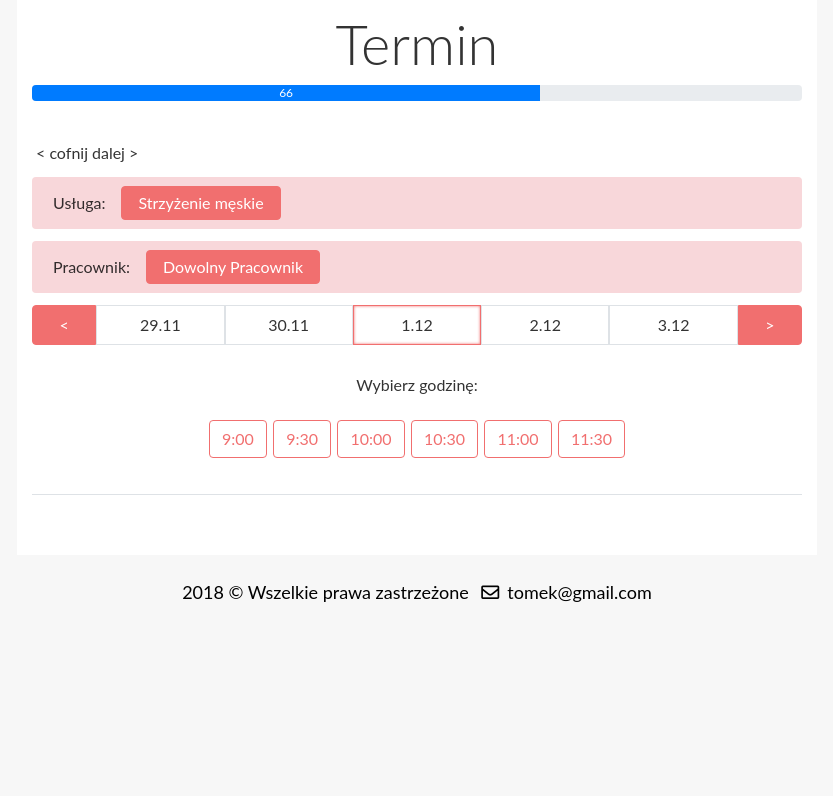
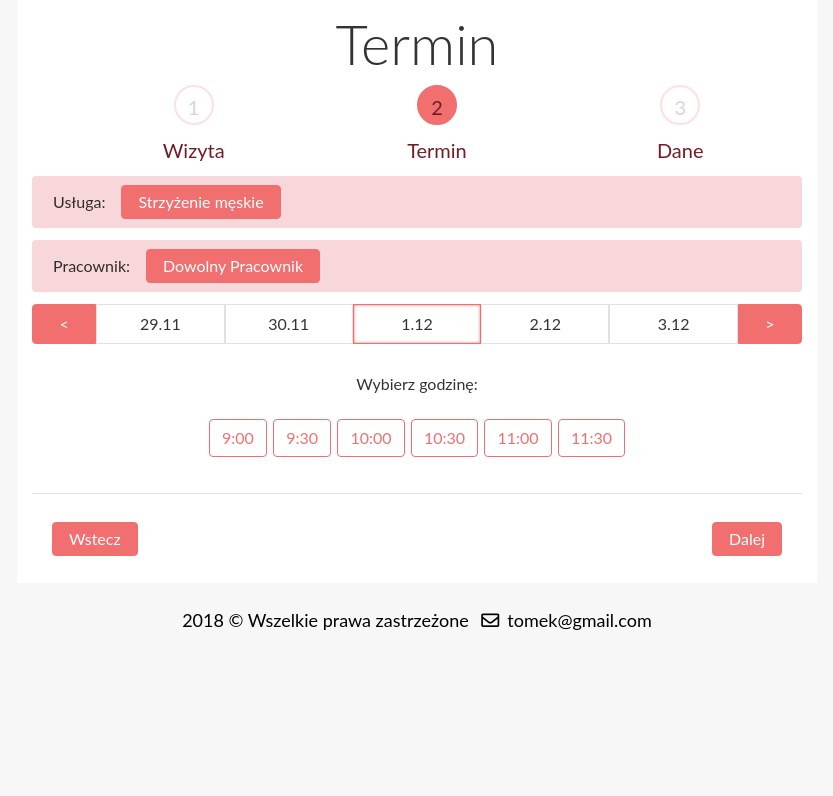
Before and after one commit to masiek93/reserve, a Spring Boot app: page /termin.html in a window 1280 px wide. Shown: the top 796 px of the page, without its empty margins (223-1056 px from the left). Before the commit the page ends 602 px from the top, so only its background shows below. Run offline with Spring Boot 4, Linux system fonts and the light colour scheme; some libraries are stand-ins or nearby versions.

Commit message:
[F016][F009] adding progress step bar and new buttons on pages

```diff
--- a/reserve-server-app/src/main/resources/static/css/style.css
+++ b/reserve-server-app/src/main/resources/static/css/style.css
@@ -56,6 +56,63 @@ h1 {
 .container{
   height:100%;
 	width: 800px;
+}
+
+.progressbar {
+  counter-reset: step;
+	height: 75px;
+}
+.progressbar li {
+	list-style-type: none;
+  float: left;
+	width: 33.33%;
+	position: relative;
+	text-align: center;
+	color: var(--text-color);
+	font-size: 20px;
+}
+
+.progressbar li::before {
+	content: counter(step);
+	counter-increment: step;
+	width: 40px;
+	height: 40px;
+	line-height: 40px;
+	border: 2px solid var(--main-color);
+	display: block;
+	text-align: center;
+	margin: 0 auto 10px auto;
+	border-radius: 50%;
+	background-color: white;
+	opacity: 0.2;
+}
+
+.progressbar li::after {
+	content: '';
+	position: absolute;
+	width: 100%;
+	height: 1px;
+	background-color: yellow;
+	top: 15px;
+	left: -50%;
+	z-index: -1;
+}
+
+.progressbar li:first-child::after {
+	content: none;
+}
+
+.progressbar li.active2 {
+		color: var(--text-color);
+}
+
+.progressbar li.active2::before {
+	background-color: var(--main-color);
+	opacity: 1;
+}
+
+.progressbar li.active2 +li::after {
+	background-color: var(--main-color);
 }
 
 .nav-item{
@@ -211,6 +268,23 @@ h1 {
 	border-color: var(--text-color);
 }
 
+.step {
+	color: #fff;
+	background-color: var(--main-color);
+	border-color: var(--main-color);
+	padding: .25rem 1rem;
+}
+
+.next {
+	position: absolute;
+	right: 20px;
+}
+
+.back {
+	position: absolute;
+	left: 20px;
+}
+
 .sel-item-info {
 	color: var(--main-text-color);
 	background-color: #f8d7da;
--- a/reserve-server-app/src/main/resources/static/termin.html
+++ b/reserve-server-app/src/main/resources/static/termin.html
@@ -18,13 +18,11 @@
 	<div id="mainContainer">
 		<div id="context" class="container" >
 			<h1 class="display-4">Termin</h1>
-      <div class="progress">
-        <div class="progress-bar" role="progressbar" style="width: 66%;" aria-valuenow="25" aria-valuemin="0" aria-valuemax="100">66</div>
-      </div></br>
-			<div class="row row-term row-text row-nav-link-back">
-				<div class="nav-link-back" onClick="href('lista.html')">< cofnij</div>
-        <div class="nav-link-back" onClick="href('formularz.html')">dalej ></div>
-			</div>
+      <ul class="progressbar">
+        <li>Wizyta</li>
+        <li class="active2">Termin</li>
+        <li>Dane</li>
+      </ul>
 			<div class="row row-term sel-item-info">
 				Usługa:
 				<button type="button" class="btn btn-selected-items" >Strzyżenie męskie</button>
@@ -57,6 +55,10 @@
 					<button type="button" class="btn btn-time" onClick="selectTime(this.textContent)">11:30</button>
 				</div>
 			  </div>
+        <div class="row row-term row-text row-nav-link-back">
+          <div class="col-6"><button type="button" class="btn step back" onClick="href('lista.html')">Wstecz</button></div>
+          <div class="col-6"><button type="button" class="btn step next" onClick="href('formularz.html')">Dalej</button></div>
+  			</div>
 			  <br/>
 			  <br/>
 		</div>
```
Also changed, not shown: reserve-server-app/src/main/resources/static/formularz.html (+5 -3 lines), reserve-server-app/src/main/resources/static/lista.html (+9 -7 lines), reserve-client-app/package-lock.json, 2 other files.
